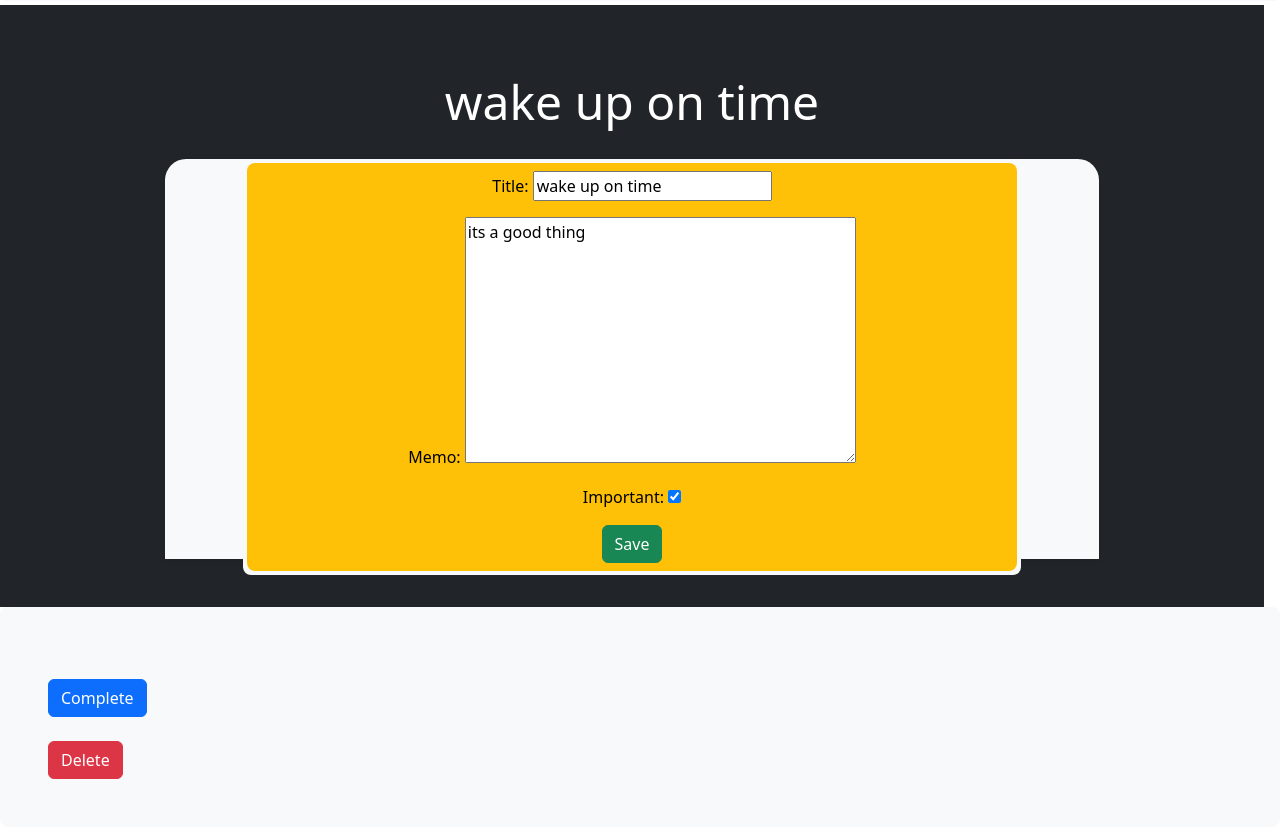
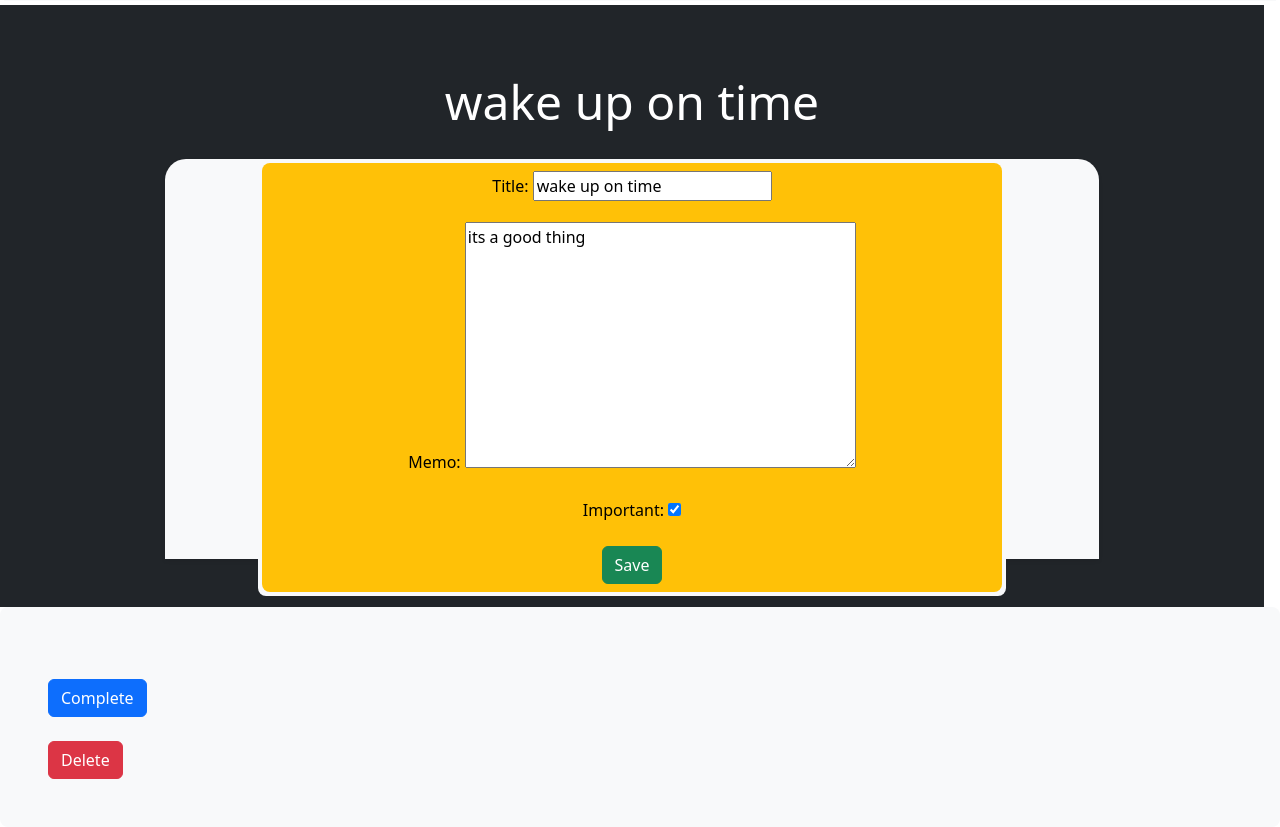
Before and after one commit to RiyaSharma82308/todo, a Django app: page /todoapp/1 in a window 1280 px wide. Shown: the part 439-1266 px from the top of the page. Run offline with Django 4.2, Linux system fonts and the light colour scheme; a user stored in the database is signed in; data comes from the database, SQL or seed files in the repository; both versions use the stored data as it was after the commit; some libraries are stand-ins or nearby versions; some web fonts are replaced.

Commit message:
made some changes in frontend

```diff
--- a/todoapp/templates/todoapp/base.html
+++ b/todoapp/templates/todoapp/base.html
@@ -4,7 +4,11 @@
 <head>
     <meta charset="utf-8">
     <meta name="viewport" content="width=device-width, initial-scale=1">
-    <title>Bootstrap demo</title>
+    <title>Riya Sharma</title>
+    <meta charset="utf-8">
+      <meta name="viewport" content="width=device-width, initial-scale=1.0">
+      <!--Bootstrap CSS-->
+      <link rel="stylesheet" href="https://stackpath.bootstrapcdn.com/bootstrap/4.4.1/css/bootstrap.min.css" integrity="sha384-Vkoo8x4CGsO3+Hhxv8T/Q5PaXtkKtu6ug5TOeNV6gBiFeWPGFN9MuhOf23Q9Ifjh" crossorigin="anonymous">
     <link href="https://cdn.jsdelivr.net/npm/bootstrap@5.3.0-alpha1/dist/css/bootstrap.min.css" rel="stylesheet"
         integrity="sha384-GLhlTQ8iRABdZLl6O3oVMWSktQOp6b7In1Zl3/Jr59b6EGGoI1aFkw7cmDA6j6gD" crossorigin="anonymous">
         <link rel="preconnect" href="https://fonts.googleapis.com">
```
Also changed, not shown: todoapp/templates/todoapp/viewtodo.html (+3 -10 lines), db.sqlite3.
